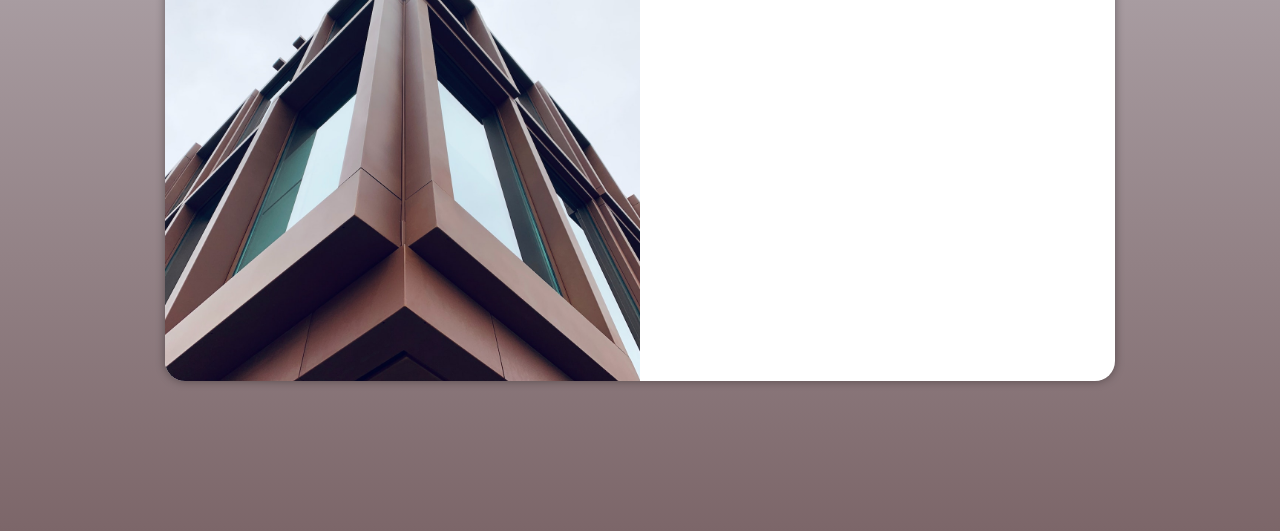
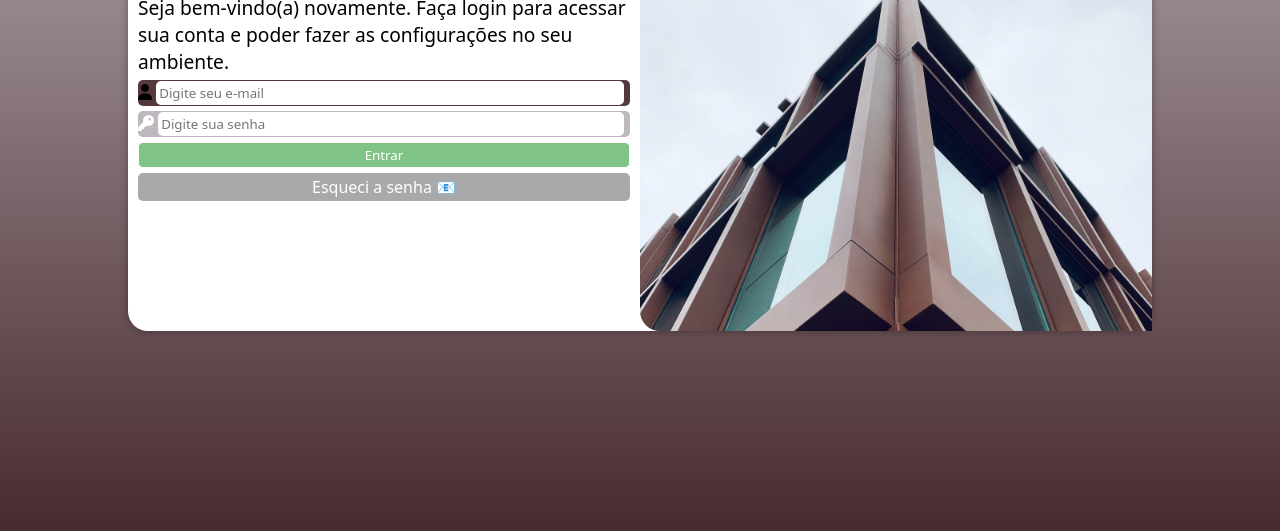
Before and after one commit to DaviResendeSilva/Projeto-Login, a plain HTML site: page index.html in a window 1280 px wide. Shown: the part 269-800 px from the top of the page. Drawn offline with Linux system fonts and the light colour scheme.

Commit message:
atualizacao projeto login

```diff
--- a/estilo/mediaquery.css
+++ b/estilo/mediaquery.css
@@ -3,37 +3,59 @@
 
 @media screen and (min-width: 768px) and (max-width: 992px) {
 body{
-    background-image: linear-gradient(to top, #7c6669, #beb7bd );
+    background-image: linear-gradient(to top, #482A2E, #beb7bd );
 }
  section#login{
     width: 80vw;
+height: 50vh;
  }
 section#login > div#imagem{
     float: left;
     width: 30%;
     height: 100%;
     border-radius: 20px 0px 0px  20px;
+
 }
 section#login > div#formulario{
     float: right;
     width: 70%;
 }
+section#login input#isenha{
+    width: 95%;
+}
+section#login input#iemail{
+    width: 95.5%;
+}
 }
 @media screen and (min-width: 992px) {
     body{
-        background-image: linear-gradient(to top, #7c6669, #beb7bd );
+        background-image: linear-gradient(to top, #482A2E, #beb7bd );
     }
     section#login{
-width: 950px;
+width: 80vw;
+height: 50vh;
+
     }
+section#login input#isenha{
+    width: 94.6%;
+}
+section#login input#iemail{
+    width: 95.1%;
+}
     section#login > div#imagem{
-        float: left;
+        float: right;
         width: 50%;
         height: 100%;
         border-radius: 20px 0px 0px 20px;
     }
     section#login > div#formulario{
-float: right;
+float: left;
 width: 50%;
     }
+    div#formulario > h1 {
+        font-size: 2em;
+    }
+    div#formulario > p {
+      font-size: 1.2em;
+    }
 }
--- a/estilo/style.css
+++ b/estilo/style.css
@@ -4,7 +4,7 @@
 /*
     Paleta de Cores
     Cinza: #beb7bd
-    Marrom: #7c6669
+    Marrom: #482A2E
 
 */
 *{
@@ -14,7 +14,7 @@
     box-sizing: border-box;
 }
 body, html{
-    background-color: #7c6669;
+    background-color: #482A2E;
     height: 100vh;
     width: 100vw;
 }
@@ -32,14 +32,22 @@ section#login{
     top: 50%;
     left: 50%;
     transform: translate(-50%, -50%);
-    box-shadow: 0px 0px 10px rgba(0, 0, 0, 0.37);
+    box-shadow: 0px 0px 9px #00000054;
     transition: width .3s, height .3s;
     transition-timing-function: ease;
+}
+section#login h1{
+    text-align: center;
+    margin-bottom: 10px;
+}
+section#login p{
+    margin-bottom: 5px;
 }
 section#login > div#imagem{
     display: block;
     background-image: url(../imagens/predio.jpg);
-    height: 210px;
+    height: 230px;
+
     border-radius: 20px 20px 0px 0px;
     background-size: cover;
 }
@@ -47,3 +55,65 @@ section#login > div#formulario{
     padding: 10px;
     display: block;
 }
+section#login div#divsenha{
+    background-color: #beb7bd;
+   color: white;
+   border-radius: 5px;
+   margin-bottom: 5px;
+}
+section#login div#divemail{
+    background-color:#482a2eee ;
+    border-radius: 5px;
+    margin-bottom: 5px;
+}
+section#login input#isenha{
+    width: 90.6%;
+    border: solid .01px;
+    border-radius: 5px;
+    padding: 3px;
+    margin-top: 1px;
+    margin-bottom: 1px;
+    border: solid 0px;
+}
+section#login input#iemail{
+    width: 91.6%;
+    border: solid .01px;
+    border-radius: 5px;
+    padding: 3px;
+    margin-top: 1px;
+    margin-bottom: 1px;
+    border: solid 0px;
+}
+
+section#login input#ientrar{
+    background-color: #7fc485;
+    color: white;
+    width: 100%;
+    border-radius: 5px;
+    border: solid .1px;
+    padding: 3px;
+    margin-bottom: 5px;
+}
+section#login a#ipass:hover{
+    background-color: #482A2E;
+    font-weight: bold;
+}
+section#login input#ientrar:hover{
+    background-color: #17b867;
+    font-weight: bolder;
+}
+section#login a#ipass{
+    display: block;
+    background-color: darkgray;
+    padding: 3px;
+    text-align: center;
+    text-decoration: none;
+    color: white;
+    border-radius: 5px;
+}
+section#login div#divsenha:hover {
+    background-color: #585051;
+}
+section#login div#divemail:hover {
+    background-color: #1b1011;
+}
--- a/index.html
+++ b/index.html
@@ -7,6 +7,7 @@
     <title>Projeto Login</title>
     <link rel="stylesheet" href="estilo/style.css">
     <link rel="stylesheet" href="estilo/mediaquery.css">
+    <script src="https://kit.fontawesome.com/4f8273f767.js" crossorigin="anonymous"></script>
 </head>
 <body>
     <main>
@@ -18,8 +19,25 @@
         <div id="formulario">
         <h1> Login </h1>
         <p> Seja bem-vindo(a) novamente. Faça login para acessar sua conta e poder fazer as configurações no seu ambiente.</p>
-        <form action="login.php" method="post"></form>
-        </div>
+        <form id="log" action="login.php" method="post">
+
+            <div id="divemail"><i id="email" class="fa-solid fa-user"></i>
+
+                       <input type="email" name="email" id="iemail" placeholder="Digite seu e-mail" maxlength="30" required>
+                           <label for="iemail"></label>
+            </div>
+
+           <div id="divsenha"><i id="senha" class="fa-solid fa-key"></i>
+
+               <input type="password" name="senha" id="isenha" placeholder="Digite sua senha"  maxlength="10" required>
+               <label for="isenha"></label>
+           </div>
+     <input id="ientrar" type="submit" value="Entrar"><br>
+     <a id="ipass" href="esqueci.html">
+        Esqueci a senha 📧
+     </a>
+        </form>
+
 
         </section>
     </main>
```
